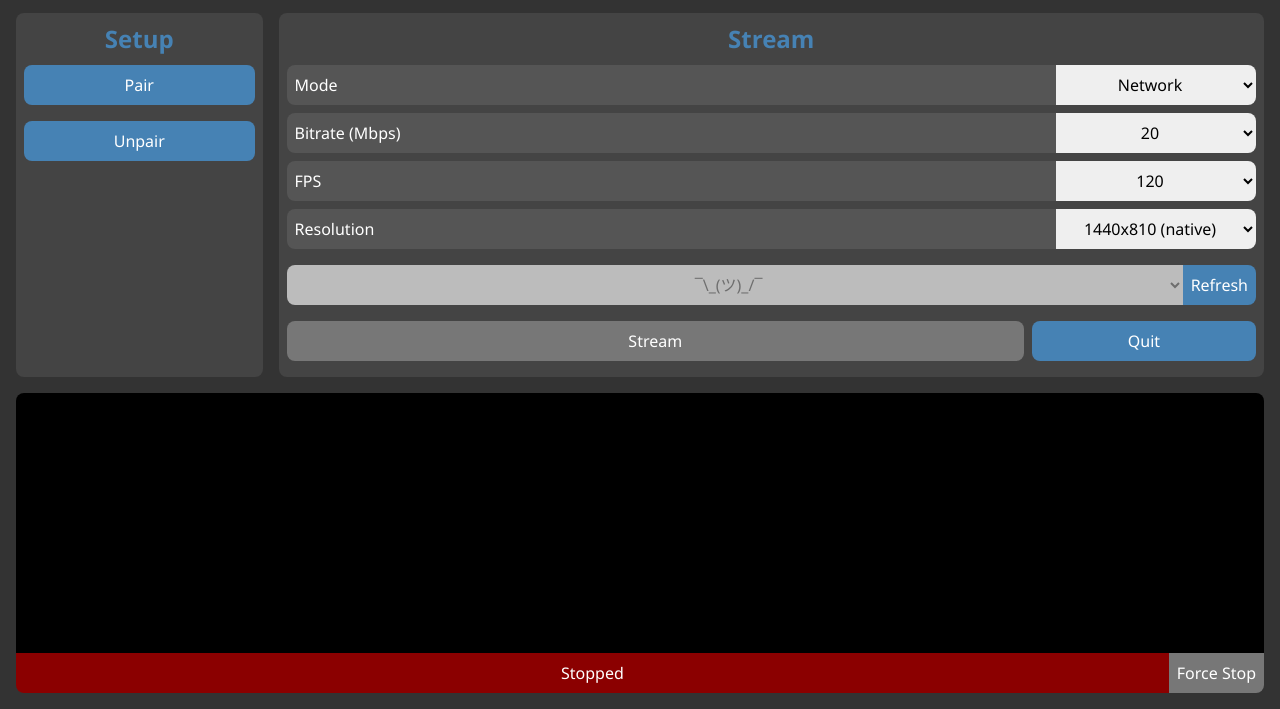
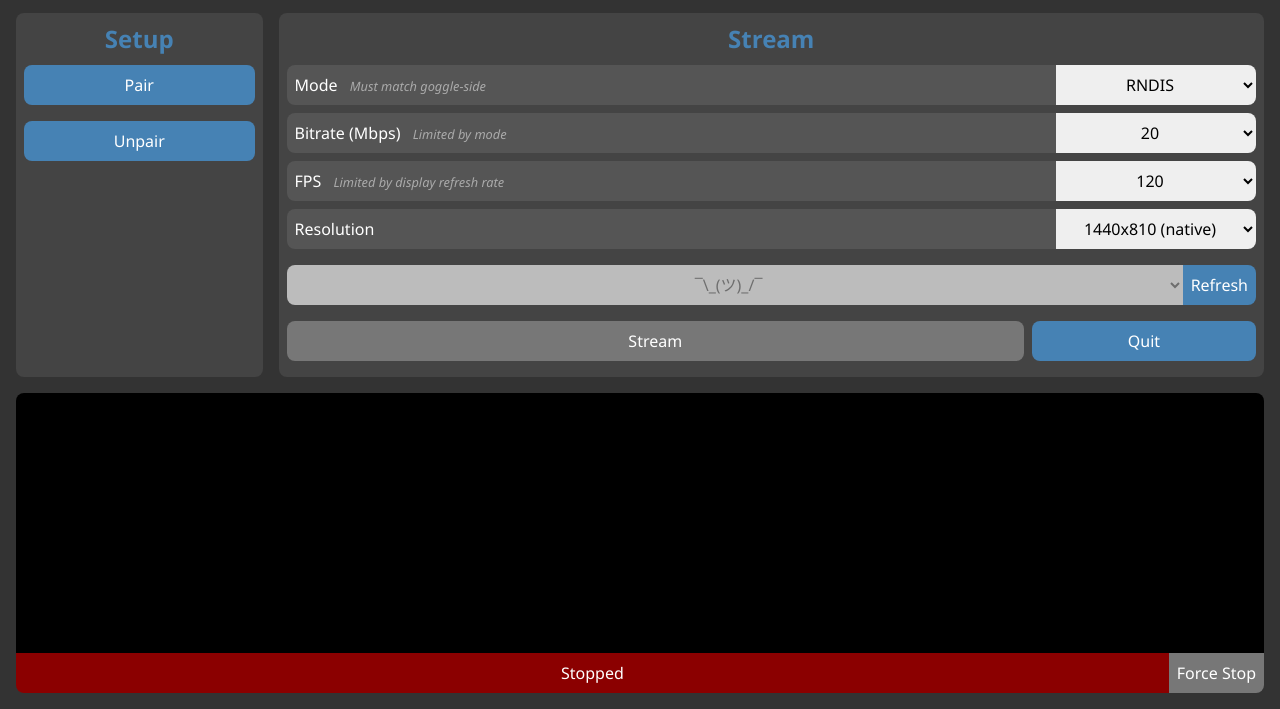
Before and after one commit to fpv-wtf/dji-moonlight-gui, a plain HTML site: page assets/index.html in a window 1280 px wide. Shown: the part 91-800 px from the top of the page. Drawn offline with Linux system fonts and the light colour scheme.

Commit message:
Improve terms, help, etc.

```diff
--- a/assets/index.html
+++ b/assets/index.html
@@ -22,19 +22,27 @@
 
           <div id="options">
             <div class="optionsContainer">
-              <label for="mode">Mode</label>
+              <label for="mode">
+                Mode
+                <span class="details">Must match goggle-side</span>
+              </label>
               <select id="mode" value="net">
-                <option value="net" selected>Network</option>
-                <option value="usb">USB</option>
+                <option value="net" selected>RNDIS</option>
+                <option value="usb">BULK</option>
               </select>
             </div>
 
             <div class="optionsContainer">
-              <label for="bitrate">Bitrate (Mbps)</label>
+              <label for="bitrate">
+                Bitrate (Mbps)
+                <span class="details">Limited by mode</span>
+              </label>
               <select id="bitrate" value="20">
+                <option disabled>RNDIS & BULK</option>
                 <option value="10">10</option>
                 <option value="20" selected>20</option>
                 <option value="30">30</option>
+                <option disabled>BULK only</option>
                 <option value="40">40</option>
                 <option value="50">50</option>
                 <option value="60">60</option>
@@ -46,7 +54,10 @@
             </div>
 
             <div class="optionsContainer">
-              <label for="fps">FPS</label>
+              <label for="fps">
+                FPS
+                <span class="details">Limited by display refresh rate</span>
+              </label>
               <select id="fps" value="120">
                 <option value="60">60</option>
                 <option value="90">90</option>
--- a/assets/style.css
+++ b/assets/style.css
@@ -173,6 +173,13 @@ label {
   color: var(--main-color);;
 }
 
+label span.details {
+  font-size: 0.8rem;
+  font-style: italic;
+  color: #aaa;
+  margin-left: 0.5rem;
+}
+
 input {
   width: 100%;
   outline: none;
```
Also changed, not shown: media/screenshot.png, 2 other files.
